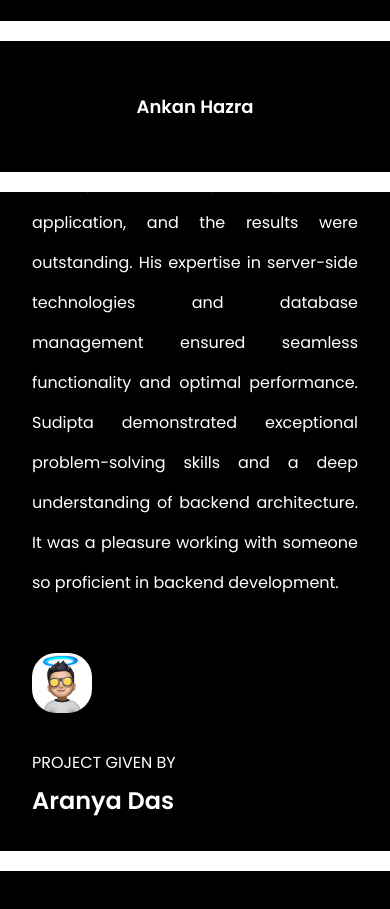
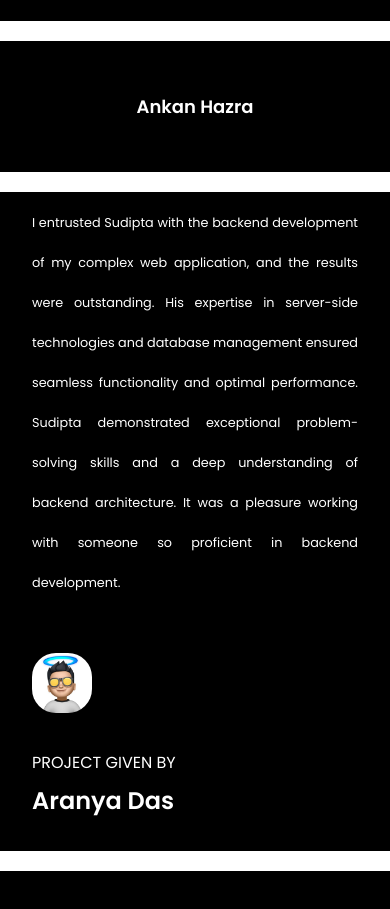
Before and after one commit to SudiptaSaha123/sudipta-portfolio, a Next.js app: page / in a window 390 px wide. Shown: the part 3040-3949 px from the top of the page. Built offline with nearby package versions, Linux system fonts and the light colour scheme.

Commit message:
footer section updated

```diff
--- a/src/components/ExploreCard.jsx
+++ b/src/components/ExploreCard.jsx
@@ -13,7 +13,7 @@ const ExploreCard = ({id,imgUrl,title,index,active,handleClick,content}) => (
     <h3 className='font-semibold sm:text-[26px] text-[18px] text-white absolute z-0 lg:bottom-20 lg:rotate-[-90deg] lg:origin-[0,0]'>{title}</h3>
   ):(
     <div className='absolute bottom-0 p-8 flex justify-start w-full flex-col bg-[rgba(0,0,0,0.5)] rounded-b-[24px]'>
-    <p className='text-white mb-[50px] leading-10 sm:text-[1.3rem] text-justify text-[1rem]'>
+    <p className='text-white mb-[50px] leading-10 sm:text-[1.3rem] text-justify text-[0.8rem]'>
         {content}
     </p>
       <div className={`w-[60px] h-[60px] rounded-[24px] glassmorphism mb-[40px]`}>
```
